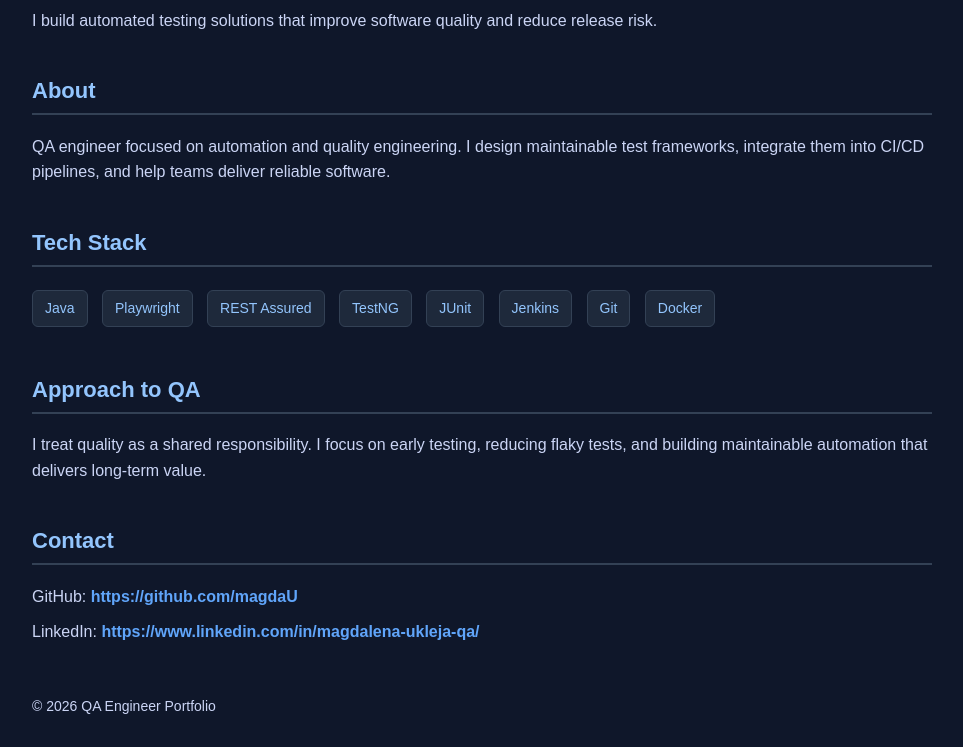
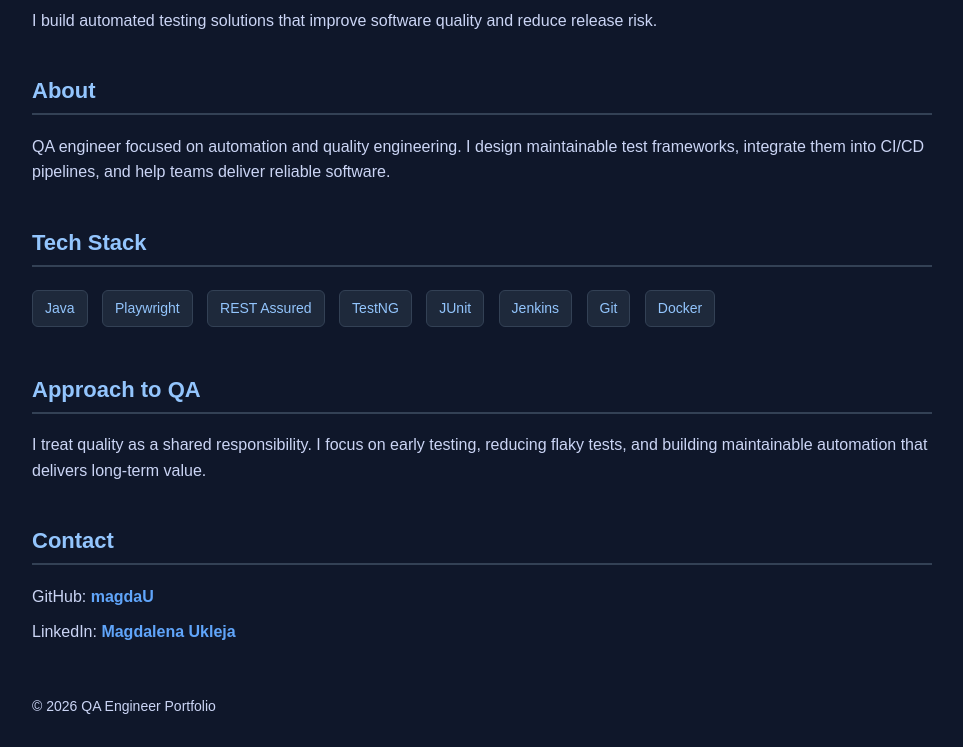
Before and after one commit to magdaU/magdalena-ukleja, a plain HTML site: page index.html in a window 1280 px wide. Shown: the part 125-872 px from the top of the page, without its empty margins (158-1121 px from the left). Drawn offline with Linux system fonts and the light colour scheme.

Commit message:
Update index.html

```diff
--- a/index.html
+++ b/index.html
@@ -121,8 +121,8 @@
 
   <div class="section">
     <h2>Contact</h2>
-    <p>GitHub: <a href="#">https://github.com/magdaU</a></p>
-    <p>LinkedIn: <a href="#">https://www.linkedin.com/in/magdalena-ukleja-qa/</a></p>
+    <p>GitHub: <a href="https://github.com/magdaU" target="_blank">magdaU</a></p>
+    <p>LinkedIn: <a href="https://www.linkedin.com/in/magdalena-ukleja-qa/" target="_blank">Magdalena Ukleja</a></p>
   </div>
 
   <div class="footer">
```
